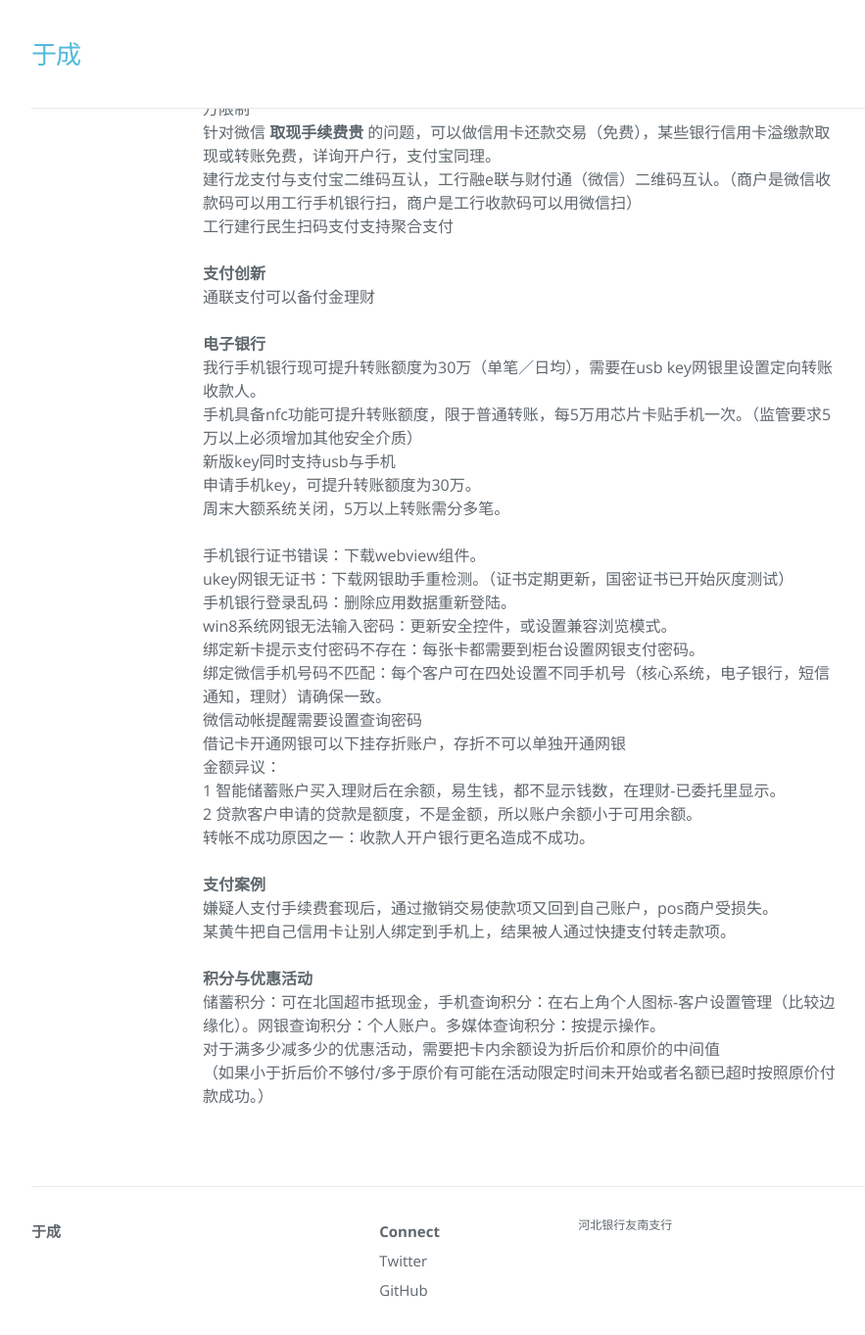
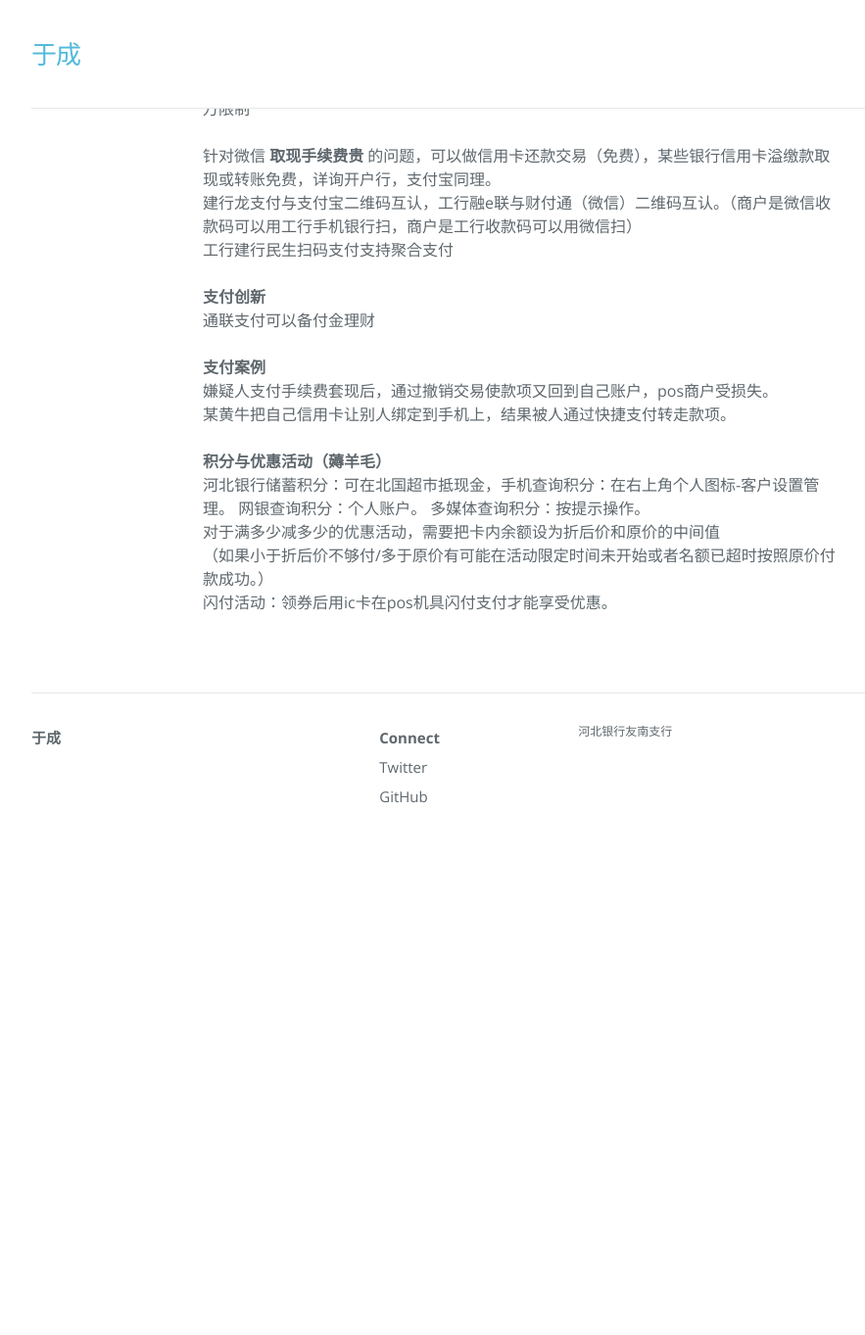
Before and after one commit to hebbank/jekyll, a Jekyll site: the page built from _posts/2017-05-01-xg.md, in a window 1280 px wide and 1400 px high, scrolled down 831 px. Shown: the top 1363 px of the window at 98% size, without its empty margins (108-991 px from the left). Built offline with Jekyll 4.4.1, drawn with Linux system fonts in a browser that asks for light colours; nearby versions of some CDN libraries; after the commit the page ends 1727 px from its top, so only the background shows below that; some of the changed text lies outside the part shown.

Commit message:
Update 相关信息

```diff
--- a/_posts/2017-05-01-xg.md
+++ b/_posts/2017-05-01-xg.md
@@ -4,24 +4,26 @@ layout: post
 categories: 相关信息
 tags: pos
 ---
-**合规**
+**账户相关**
 pos收款用的活期账户必须是一类卡，以前有账户的需要销户或降级。
+收款方是**二类帐户**无法完成1万以上转款
+
 因为磁条卡有可能被人复制伪卡盗刷，2017年5月停止pos机降级交易，纯磁条可以刷，复合卡必须插卡交易。（不是磁条卡作废，更不是个人资产自动充公）
-收款方是**二类帐户**无法完成1万以上转款
 半年未交易或两个身份证使用一个电话**停止非柜面业务**（可能产生：1 卡有钱柜员机显示受限， 2 别人转帐给自己借记卡却自动跳转到信用卡）
-芯片卡有免密功能如果被盗刷可72小时申请赔付。
-备付金集中存管有利于央行监管非银机构资金流向，反洗钱，防挪用，但影响现有支付机构盈利，网联大股东BAT是网联破产的受益者。
+停止非柜面交易还有其他可能
 
-**银联**
+备付金集中存管影响现有支付机构盈利，网联大股东BAT是网联破产的受益者。
+
+**线上支付**
  **银联二维码** 是银联云闪付下品牌。符合银联二维码标准的银行持续增加（国有大行除工行外app都支持）。
  **银联云闪付** （非接支付）需要客户开通apple pay或华为小米三星pay，每笔限额1000，每日贷记卡比率3成5，费率低至0.38。（我行已支持安卓pay，2016.12.20日起支持apple pay，17年支持华为pay）
 网联：央行希望红包/扫码/快捷支付使用网联通道，2017年3月推出，为4方形式。
 网联费率将比现有宝信3方形式贵，银联此刻心情就像知道父母要生二胎的老大。
 
-**支付二巨头**
-宝信收款码分两种：
+支付宝微信收款码分两种：
 作为个人转帐时不可以使用花呗和信用卡，作为小微客户或注册商家扫码时，可使用花呗和信用卡，收取手续费，提现免费，交易量多的情况下费率低至2.5。
 宝信个人商家收款限5000／日，有贷记账户比率限制，注册个人及注册商家不受终身取现2万限制
+
 针对微信 **取现手续费贵** 的问题，可以做信用卡还款交易（免费），某些银行信用卡溢缴款取现或转账免费，详询开户行，支付宝同理。
 建行龙支付与支付宝二维码互认，工行融e联与财付通（微信）二维码互认。（商户是微信收款码可以用工行手机银行扫，商户是工行收款码可以用微信扫）
 工行建行民生扫码支付支持聚合支付
@@ -29,31 +31,12 @@ pos收款用的活期账户必须是一类卡，以前有账户的需要销户
 **支付创新**
 通联支付可以备付金理财
 
-**电子银行**
-我行手机银行现可提升转账额度为30万（单笔／日均），需要在usb key网银里设置定向转账收款人。
-手机具备nfc功能可提升转账额度，限于普通转账，每5万用芯片卡贴手机一次。（监管要求5万以上必须增加其他安全介质）
-新版key同时支持usb与手机
-申请手机key，可提升转账额度为30万。
-周末大额系统关闭，5万以上转账需分多笔。
-
-手机银行证书错误：下载webview组件。
-ukey网银无证书：下载网银助手重检测。（证书定期更新，国密证书已开始灰度测试）
-手机银行登录乱码：删除应用数据重新登陆。
-win8系统网银无法输入密码：更新安全控件，或设置兼容浏览模式。
-绑定新卡提示支付密码不存在：每张卡都需要到柜台设置网银支付密码。
-绑定微信手机号码不匹配：每个客户可在四处设置不同手机号（核心系统，电子银行，短信通知，理财）请确保一致。
-微信动帐提醒需要设置查询密码
-借记卡开通网银可以下挂存折账户，存折不可以单独开通网银
-金额异议：
-1 智能储蓄账户买入理财后在余额，易生钱，都不显示钱数，在理财-已委托里显示。
-2 贷款客户申请的贷款是额度，不是金额，所以账户余额小于可用余额。
-转帐不成功原因之一：收款人开户银行更名造成不成功。
-
 **支付案例**
 嫌疑人支付手续费套现后，通过撤销交易使款项又回到自己账户，pos商户受损失。
 某黄牛把自己信用卡让别人绑定到手机上，结果被人通过快捷支付转走款项。
 
-**积分与优惠活动**
-储蓄积分：可在北国超市抵现金，手机查询积分：在右上角个人图标-客户设置管理（比较边缘化）。网银查询积分：个人账户。多媒体查询积分：按提示操作。
+**积分与优惠活动（薅羊毛）**
+河北银行储蓄积分：可在北国超市抵现金，手机查询积分：在右上角个人图标-客户设置管理。 网银查询积分：个人账户。 多媒体查询积分：按提示操作。
 对于满多少减多少的优惠活动，需要把卡内余额设为折后价和原价的中间值
 （如果小于折后价不够付/多于原价有可能在活动限定时间未开始或者名额已超时按照原价付款成功。）
+闪付活动：领券后用ic卡在pos机具闪付支付才能享受优惠。
```
